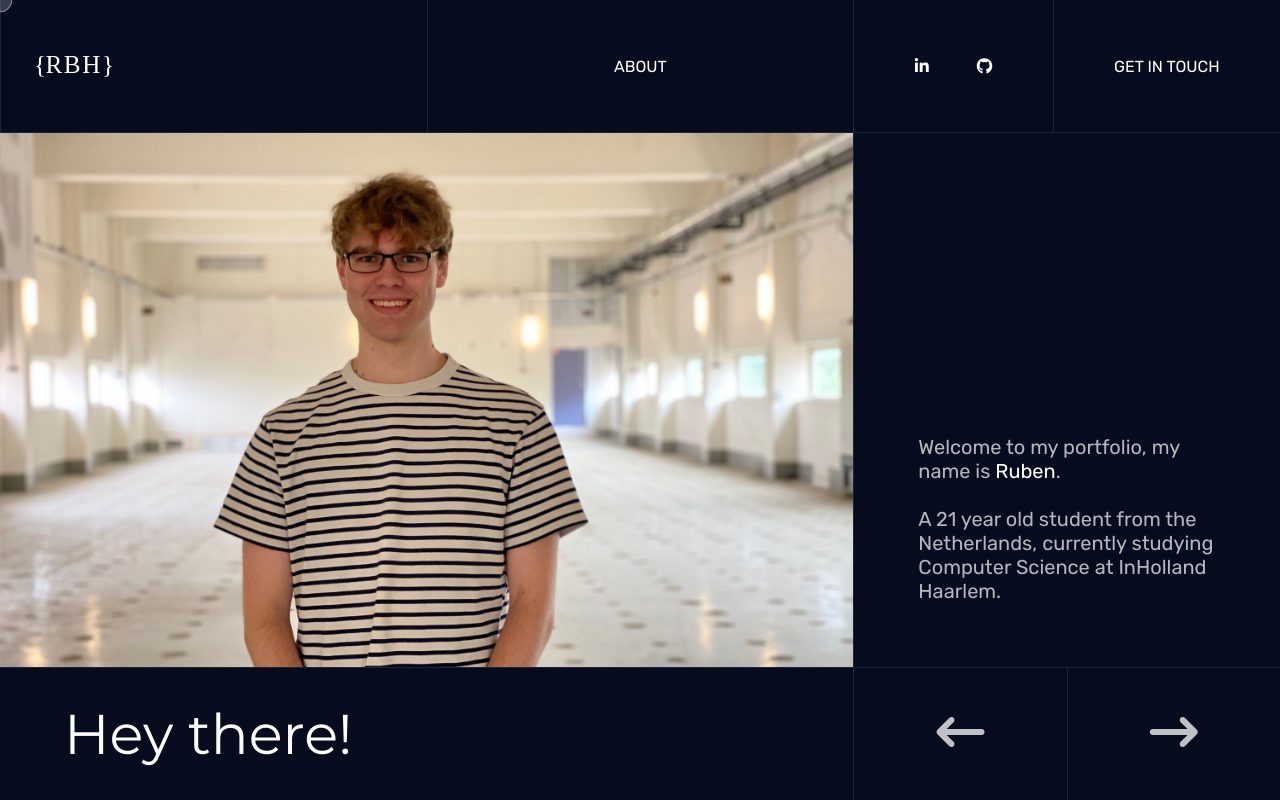
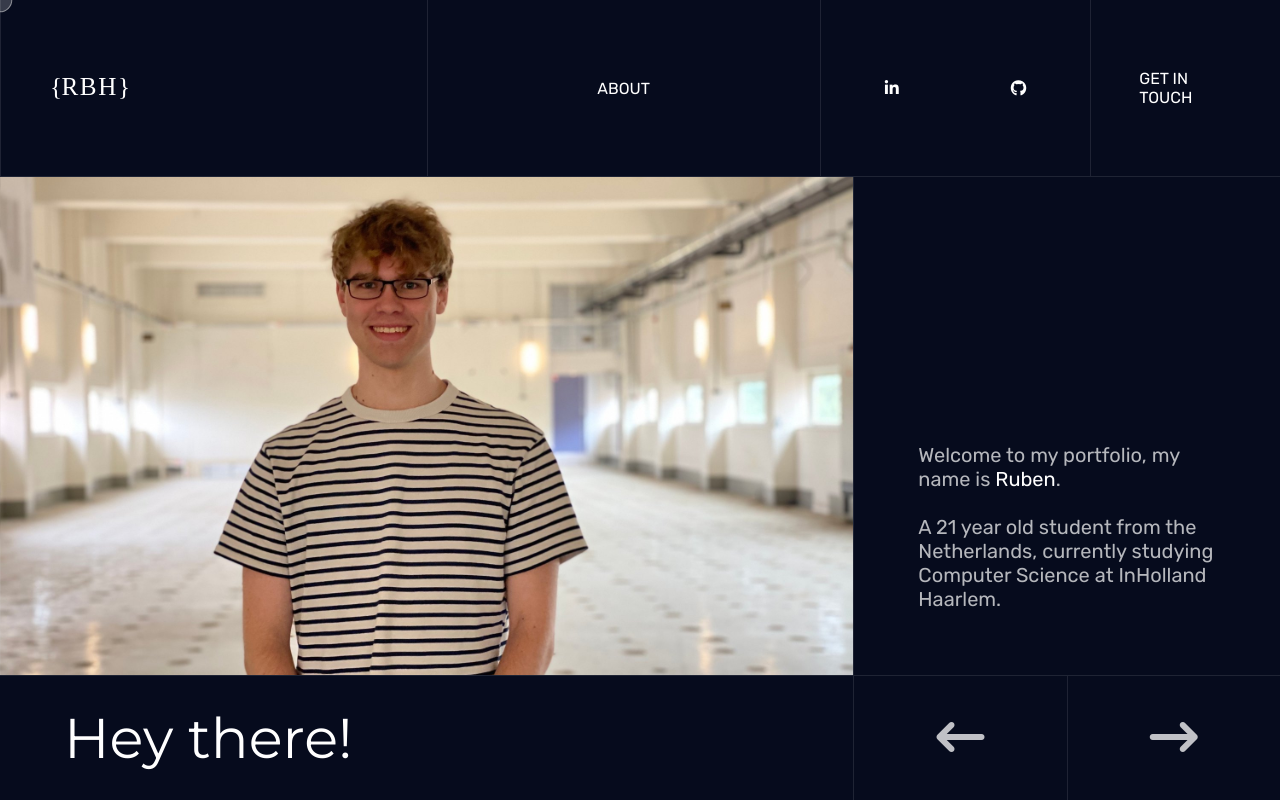
Before and after one commit to RBHoogeveen/RBHoogeveen.github.io, a plain HTML site: page index.html in a window 1280 px wide. Drawn offline with Linux system fonts and the light colour scheme; a script that the page names is missing.

Commit message:
Add files via upload

```diff
--- a/css/style.css
+++ b/css/style.css
@@ -391,6 +391,14 @@
     }
   }
 
+  .nav-section > a {
+    padding: 1rem;
+  }
+
+  .fa-brands {
+    padding: 1rem;
+  }
+
   .interactable {
     transition: opacity 400ms ease;
   }
```
